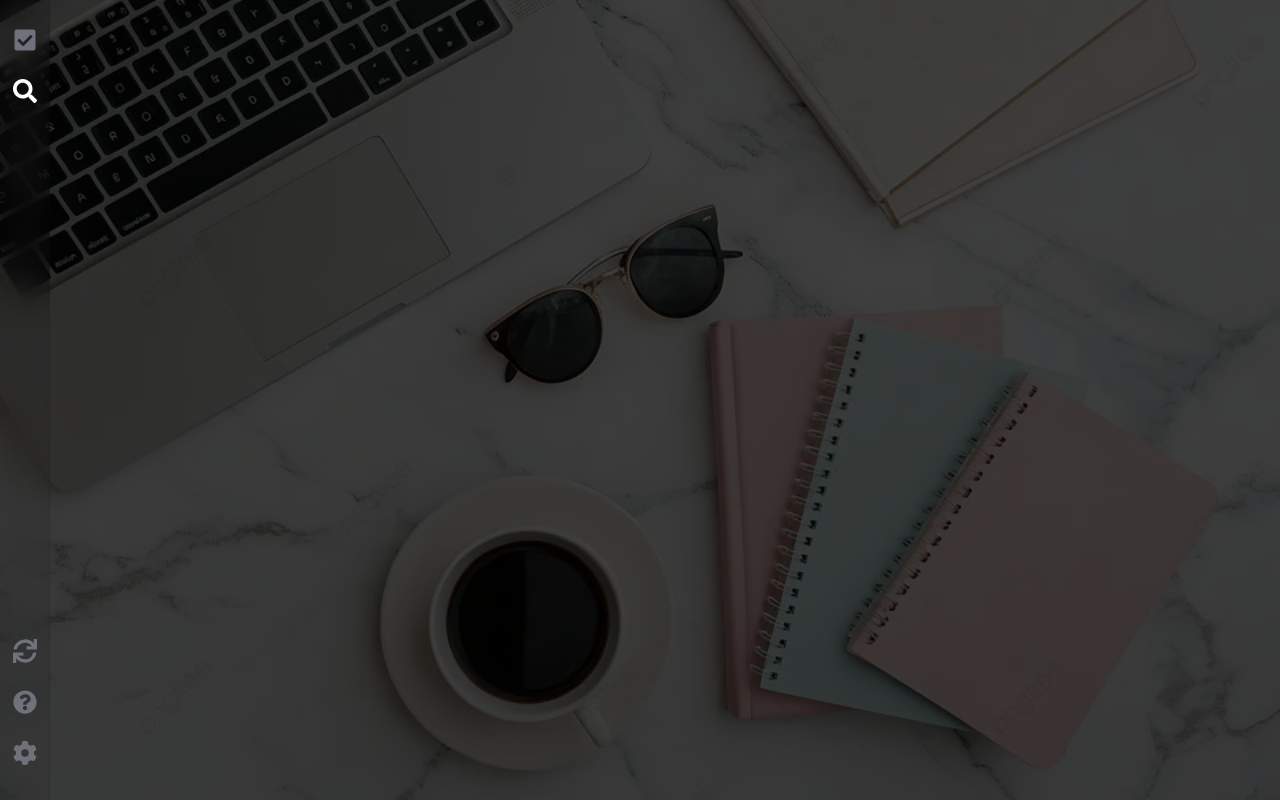
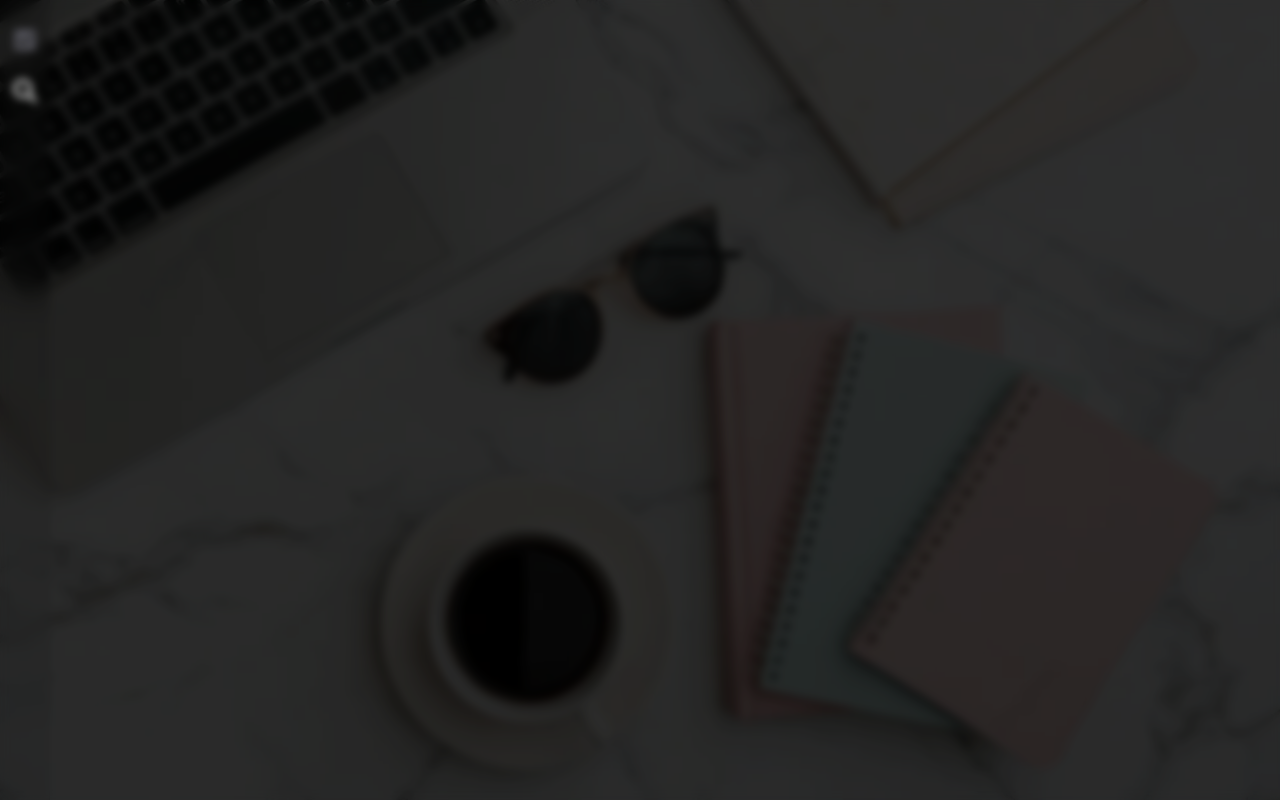
Before and after one commit to HaimiyaWasn/todoApp, a Next.js app: page / in a window 1280 px wide. Both pictures are taken after a click on the button 24 px from the left and 91 px from the top of the page. Built offline with nearby package versions, Linux system fonts and the light colour scheme.

Commit message:
Update code

```diff
--- /dev/null
+++ b/app/components/MenuFABMobile.tsx
@@ -0,0 +1,3 @@
+export default function MenuFABMobile() {
+
+}
--- /dev/null
+++ b/app/components/ModalSearch.tsx
@@ -0,0 +1,37 @@
+"use state";
+
+import { useEffect, useState } from "react";
+
+type Props = {
+  openModal: boolean;
+  closeModal: () => void;
+};
+
+export default function ModalSearch({ openModal, closeModal }: Props) {
+  useEffect(() => {
+    if (openModal) {
+      document.body.style.overflow = "hidden";
+    } else {
+      document.body.style.overflow = "auto";
+    }
+
+    return () => {
+      document.body.style.overflow = "auto";
+    };
+  }, [openModal]);
+
+  const handleCloseModal = () => {
+    closeModal();
+  };
+
+  return (
+    <div
+      onClick={handleCloseModal}
+      className={`fixed inset-0 z-10 flex items-center justify-center transition-all duration-300 ${
+        openModal
+          ? "bg-black/25 backdrop-blur-xs opacity-100 visible"
+          : "bg-black/0 opacity-0 invisible"
+      }`}
+    ></div>
+  );
+}
--- a/app/layouts/SideBar.tsx
+++ b/app/layouts/SideBar.tsx
@@ -9,10 +9,14 @@ import {
 } from "react-icons/fa";
 import { FaGear } from "react-icons/fa6";
 
+import ModalSearch from "../components/ModalSearch";
+
 export default function SideBar() {
   const [activeMenu, setActiveMenu] = useState("task");
+  const [openModalSearch, setOpenModalSearch] = useState(false);
 
   return (
+    <>
       <aside className="fixed left-0 top-0 items-center justify-between h-screen w-12.5 bg-black/5 border-r border-black/10 backdrop-blur-lg hidden md:flex flex-col items py-7">
         <div className="flex flex-col gap-5">
           <div
@@ -35,7 +39,10 @@ export default function SideBar() {
             data-tip="Search"
           >
             <button
-            onClick={() => setActiveMenu("search")}
+              onClick={() => {
+                setActiveMenu("search");
+                setOpenModalSearch(true);
+              }}
               className={`transition-all ${
                 activeMenu === "search"
                   ? "text-white"
@@ -47,7 +54,7 @@ export default function SideBar() {
           </div>
         </div>
 
-      <div className="flex flex-col items-center gap-5">
+        {/* <div className="flex flex-col items-center gap-5">
           <div
             className="tooltip tooltip-right before:ml-3 after:ml-3"
             data-tip="Sync"
@@ -72,7 +79,16 @@ export default function SideBar() {
               <FaGear size={24} />
             </button>
           </div>
-      </div>
+        </div> */}
       </aside>
+
+      <ModalSearch
+        openModal={openModalSearch}
+        closeModal={() => {
+          setOpenModalSearch(false)
+          setActiveMenu("task")
+        }}
+      />
+    </>
   );
 }
```
Lines whose indentation alone changed are shown as unchanged.
